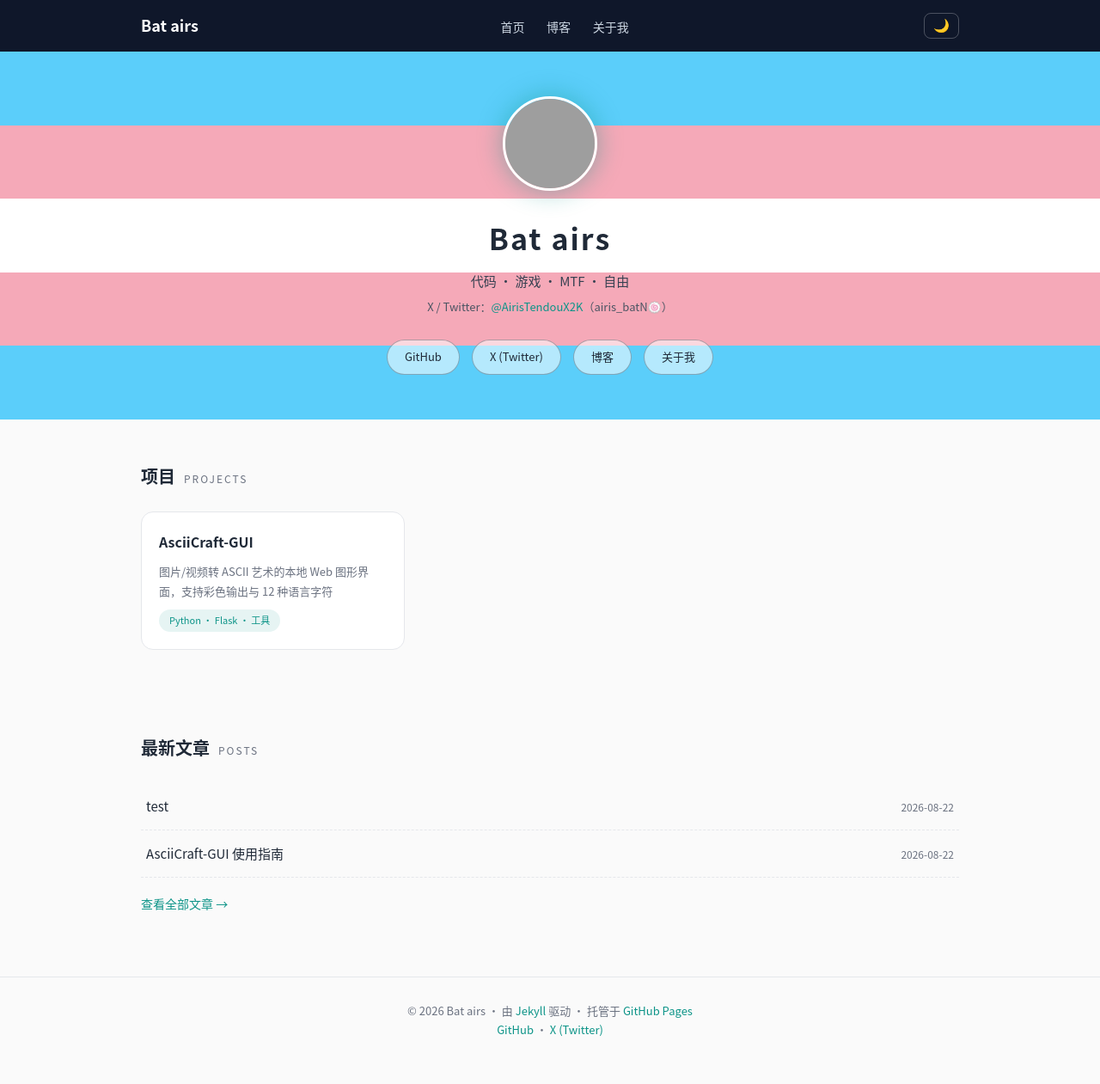
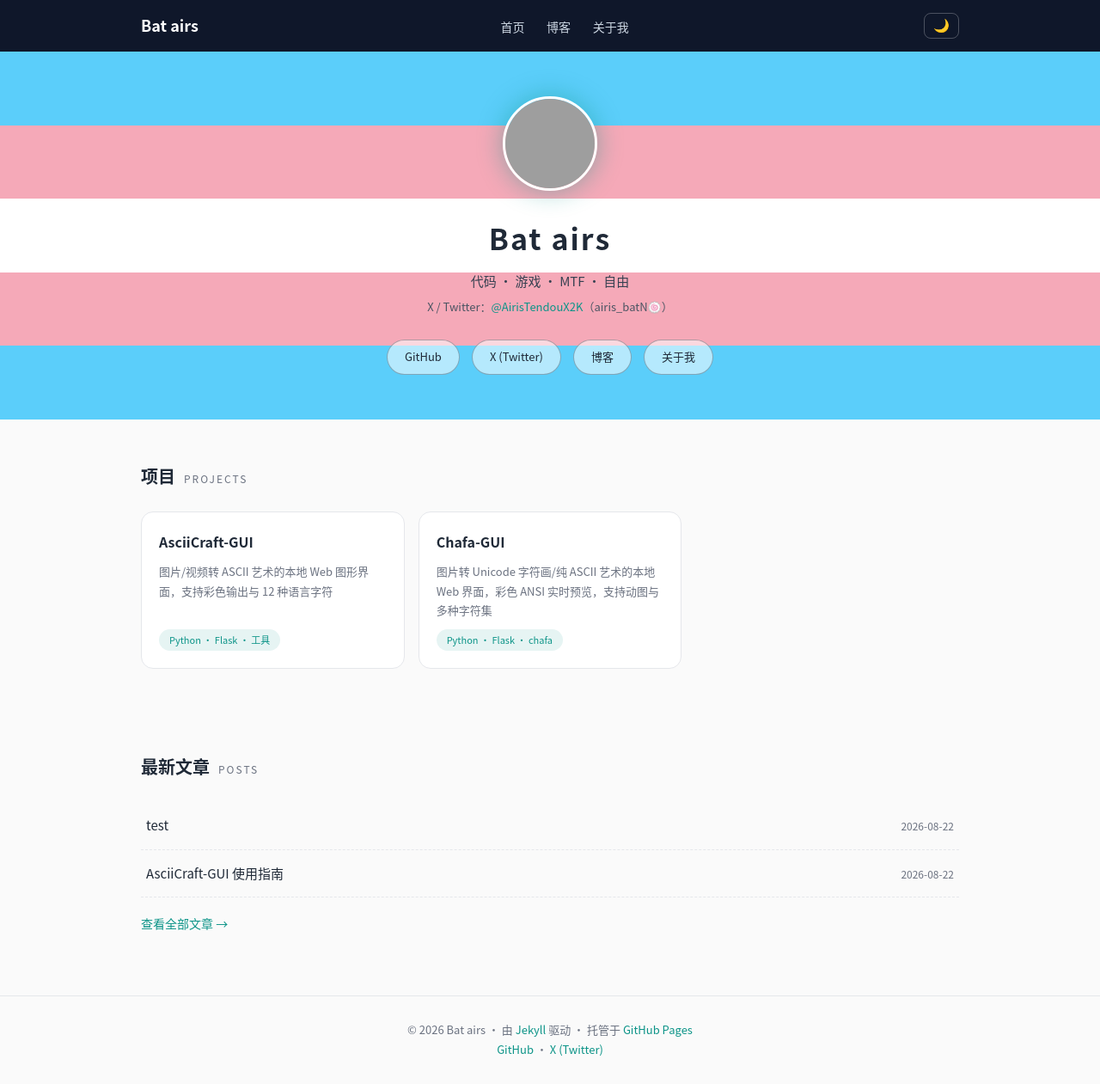
Before and after one commit to Bat-airs/Bat-airs.github.io, a Jekyll site: the page built from index.html, in a window 1280 px wide and 1261 px high. Shown: the whole window at 86% size. Built offline with Jekyll 4.4.1, drawn with Linux system fonts in a browser that asks for light colours; grey boxes are pictures that could not be loaded.

Commit message:
项目区新增 Chafa-GUI

```diff
--- a/_data/projects.yml
+++ b/_data/projects.yml
@@ -2,3 +2,7 @@
   desc: 图片/视频转 ASCII 艺术的本地 Web 图形界面，支持彩色输出与 12 种语言字符
   url: https://github.com/Bat-airs/AsciiCraft-GUI
   tag: Python · Flask · 工具
+- name: Chafa-GUI
+  desc: 图片转 Unicode 字符画/纯 ASCII 艺术的本地 Web 界面，彩色 ANSI 实时预览，支持动图与多种字符集
+  url: https://github.com/Bat-airs/Chafa-GUI
+  tag: Python · Flask · chafa
```
